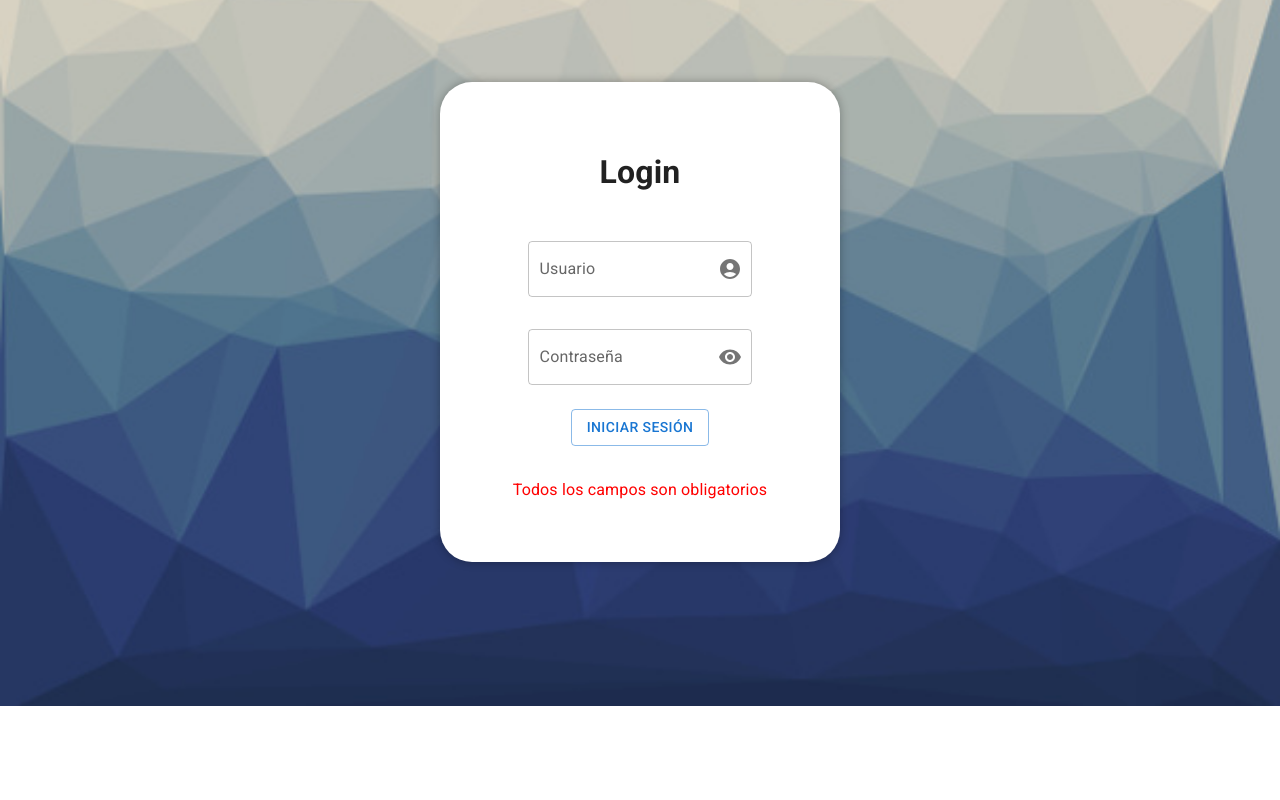
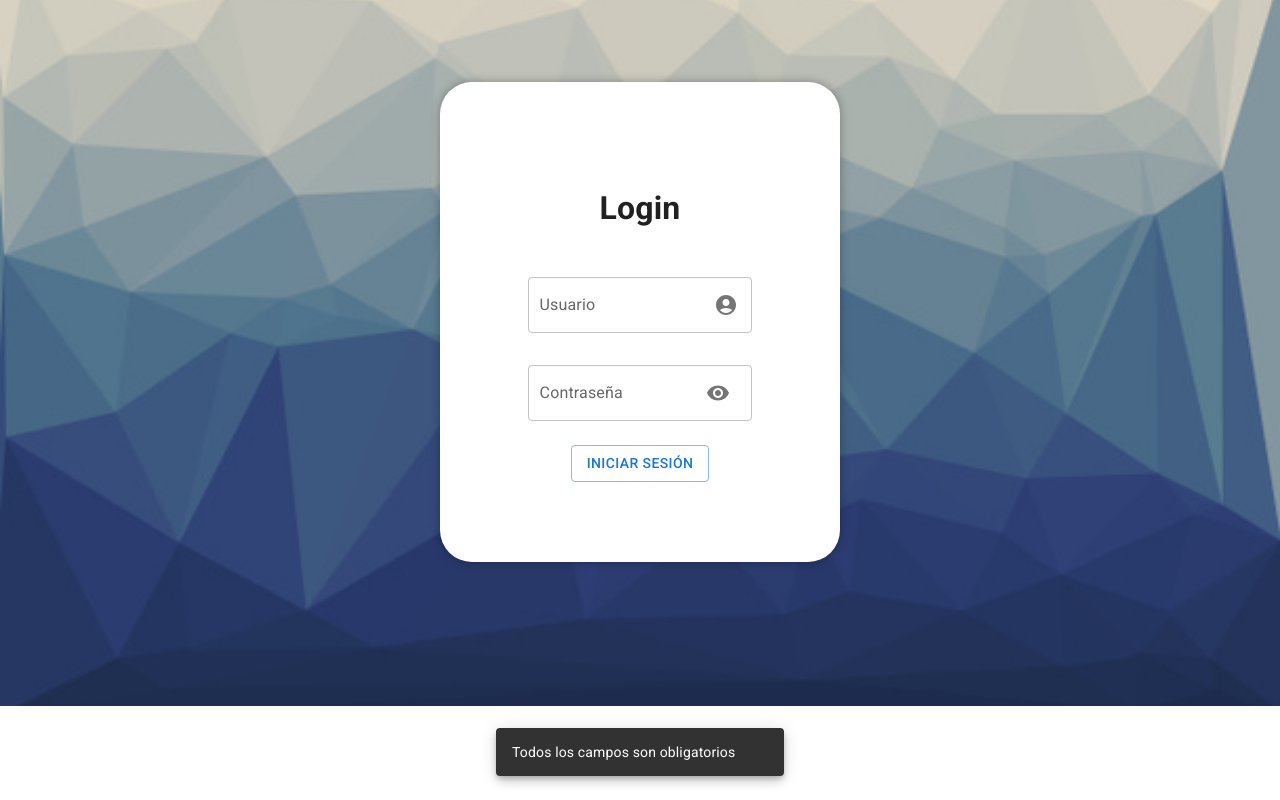
Before and after one commit to Eduardo282x/inventory-management-system, a React (Vite) app: page / in a window 1280 px wide. Both pictures are taken after a click on the button "INICIAR SESIÓN". Built offline with nearby package versions, Linux system fonts and the light colour scheme.

Commit message:
fix login

```diff
--- a/src/components/login/Login.jsx
+++ b/src/components/login/Login.jsx
@@ -10,11 +10,14 @@ import InputAdornment from '@mui/material/InputAdornment';
 import Visibility from '@mui/icons-material/Visibility';
 import VisibilityOff from '@mui/icons-material/VisibilityOff';
 import AccountCircleIcon from '@mui/icons-material/AccountCircle';
+import Snackbar from '@mui/material/Snackbar';
+
 // import Box from '@mui/material/Box';
 // import Input from '@mui/material/Input';
 // import FilledInput from '@mui/material/FilledInput';
 // import FormHelperText from '@mui/material/FormHelperText';
 import FormControl from '@mui/material/FormControl';
+import { Icon } from '@mui/material';
 
 export const Login = () => {
     const [nombre,setNombre] = useState('');
@@ -54,6 +57,21 @@ export const Login = () => {
         setError(false)
     }
 
+    const handleClose = (event, reason) => {
+      if (reason === 'clickaway') {
+        return;
+      }
+
+      setError(false);
+    }
+
+    const [state, setState] = React.useState({
+        open: false,
+        vertical: 'bottom',
+        horizontal: 'center',
+      });
+      const { vertical, horizontal } = state;
+
     return (
     <>
         <form className="login" onSubmit={handleSubmit}>
@@ -67,12 +85,9 @@ export const Login = () => {
                     onChange={e => setNombre(e.target.value)}
                     endAdornment={
                     <InputAdornment position="end">
-                        <IconButton
-                        aria-label="toggle password visibility"
-                        edge="end"
-                        >
-                        {<AccountCircleIcon />}
-                        </IconButton>
+                        <Icon>
+                            {<AccountCircleIcon />}
+                        </Icon>
                     </InputAdornment>
                     }
                 />
@@ -91,7 +106,7 @@ export const Login = () => {
                         aria-label="toggle password visibility"
                         onClick={handleClickShowPassword}
                         onMouseDown={handleMouseDownPassword}
-                        edge="end"
+                        edge="start"
                         >
                         {showPassword ? <VisibilityOff /> : <Visibility />}
                         </IconButton>
@@ -105,8 +120,15 @@ export const Login = () => {
             variant="outlined"
             onClick={handleSubmit}
             >Iniciar Sesión</Button>
-        {error && <p className='errorMessage'>{errorMessage}</p>}
+
+            <Snackbar
+                anchorOrigin={{ vertical, horizontal }}
+                open={error}
+                autoHideDuration={3000}
+                onClose={handleClose}
+                message={errorMessage}
+            />
         </form>
     </>
     )
-};
+}
```
